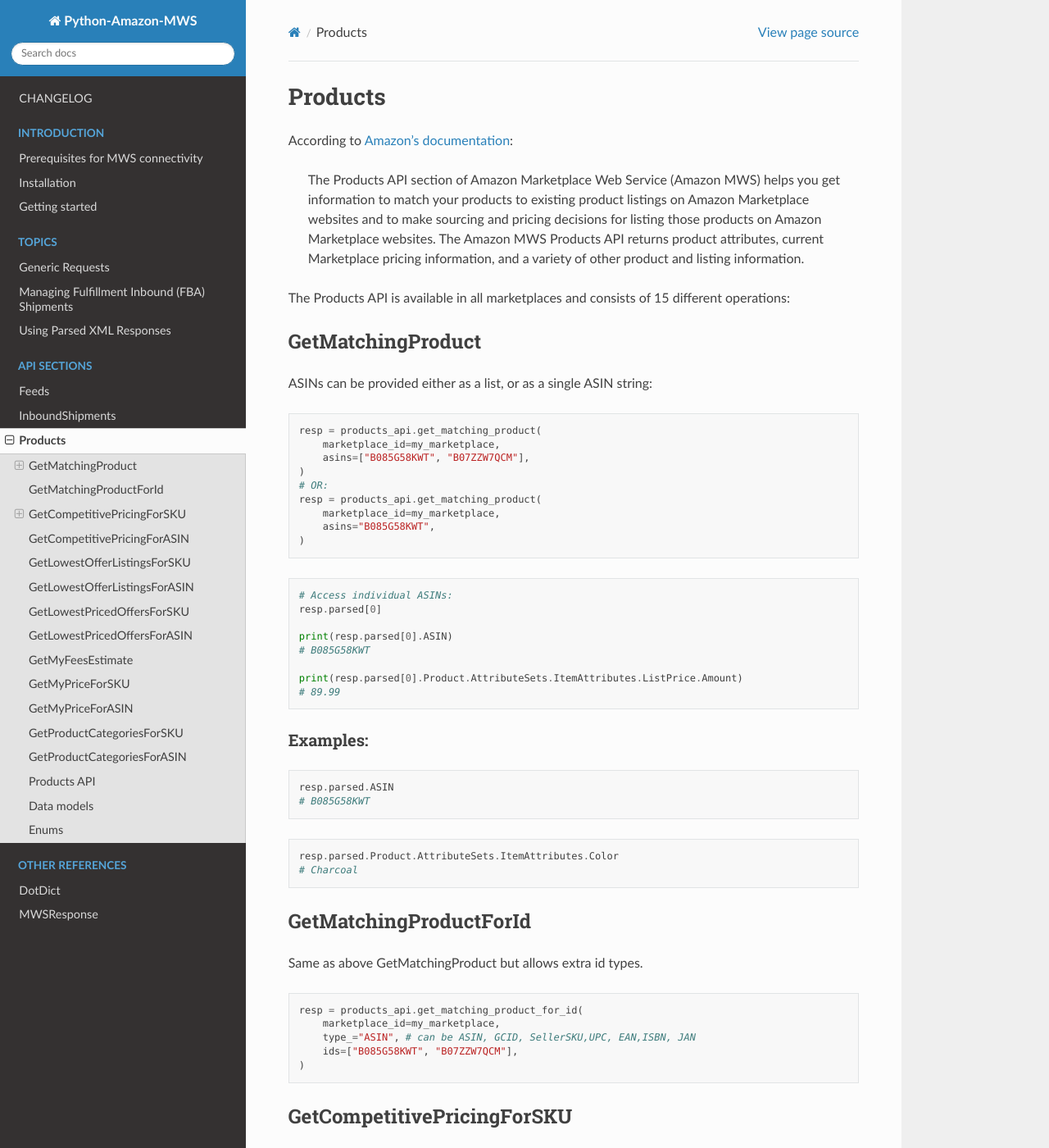
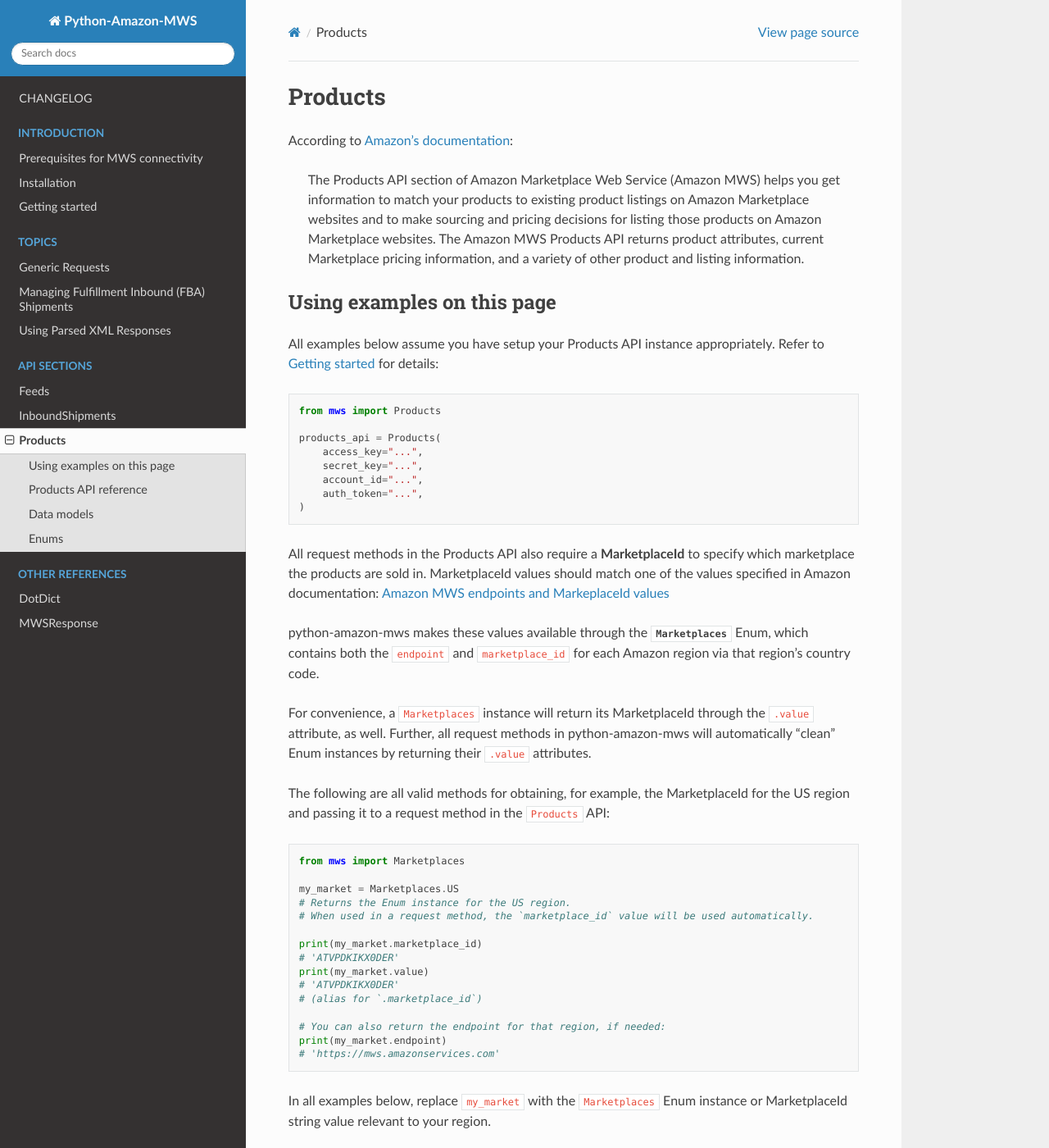
Before and after one commit to python-amazon-mws/python-amazon-mws, a Sphinx documentation site: the page built from docs/source/apis/Products.rst, in a window 1280 px wide and 1400 px high. Shown: the whole window at 82% size. Built offline with Sphinx 7.4.7 and the Read the Docs theme 2.0.0, drawn with Linux system fonts in a browser that asks for light colours; some of the changed text lies outside the part shown.

Commit message:
Final rewrite on Products API docs.
- Examples fleshed out inside autodoc sections
- Separate references to the different API operations removed;
  making autodoc do all the work here.
- Updated marketplace details, describing usage alongside new "cleaning"
  methodology for Enums throughout the library.
- Examples added for Enums and data models.

```diff
--- a/docs/source/apis/Products.rst
+++ b/docs/source/apis/Products.rst
@@ -9,207 +9,8 @@
    listing those products on Amazon Marketplace websites. The Amazon MWS Products API returns product attributes,
    current Marketplace pricing information, and a variety of other product and listing information.
 
-The Products API is available in all marketplaces and consists of 15 different operations:
-
-GetMatchingProduct
-==================
-
-ASINs can be provided either as a list, or as a single ASIN string:
-
-.. code-block:: python
-
-    resp = products_api.get_matching_product(
-        marketplace_id=my_marketplace,
-        asins=["B085G58KWT", "B07ZZW7QCM"],
-    )
-    # OR:
-    resp = products_api.get_matching_product(
-        marketplace_id=my_marketplace,
-        asins="B085G58KWT",
-    )
-
-.. code-block:: python
-
-    # Access individual ASINs:
-    resp.parsed[0]
-
-    print(resp.parsed[0].ASIN)
-    # B085G58KWT
-
-    print(resp.parsed[0].Product.AttributeSets.ItemAttributes.ListPrice.Amount)
-    # 89.99
-
-Examples:
----------
-
-.. code-block:: python
-
-    resp.parsed.ASIN
-    # B085G58KWT
-
-.. code-block:: python
-
-    resp.parsed.Product.AttributeSets.ItemAttributes.Color
-    # Charcoal
-
-GetMatchingProductForId
-=======================
-
-Same as above GetMatchingProduct but allows extra id types.
-
-.. code-block:: python
-
-    resp = products_api.get_matching_product_for_id(
-        marketplace_id=my_marketplace,
-        type_="ASIN", # can be ASIN, GCID, SellerSKU,UPC, EAN,ISBN, JAN
-        ids=["B085G58KWT", "B07ZZW7QCM"],
-    )
-
-GetCompetitivePricingForSKU
+Using examples on this page
 ===========================
-
-.. code-block:: python
-
-    resp = products_api.get_competitive_pricing_for_sku(
-        marketplace_id=my_marketplace,
-        skus=["OO-NL0F-795Z"],
-    )
-
-
-Example:
---------
-
-Buy Box price
-
-.. code-block:: python
-
-    resp.parsed.Product.CompetitivePricing.CompetitivePrices.CompetitivePrice.Price.LandedPrice.Amount
-
-GetCompetitivePricingForASIN
-============================
-
-From Amazon:
-   Returns the current competitive price of a product, based on ASIN.
-
-.. code-block:: python
-
-    resp = products_api.get_competitive_pricing_for_asin(
-        marketplace_id=my_marketplace,
-        asins=["B085G58KWT"],
-    )
-
-Same as GetCompetitivePricingForSKU above, but pass in a list of ASINs rather than SKUs.
-
-GetLowestOfferListingsForSKU
-============================
-
-.. code-block:: python
-
-    resp = products_api.get_lowest_offer_listings_for_sku(
-        marketplace_id=my_marketplace,
-        skus=["OO-NL0F-795Z"],
-        condition="New" # Any, New, Used, Collectible, Refurbished, Club. Default = Any
-    )
-
-GetLowestOfferListingsForASIN
-=============================
-
-.. code-block:: python
-
-    resp = products_api.get_lowest_offer_listings_for_asin(
-        marketplace_id=my_marketplace,
-        asins=["B085G58KWT"],
-        condition="New" # Any, New, Used, Collectible, Refurbished, Club. Default = Any
-    )
-
-GetLowestPricedOffersForSKU
-===========================
-
-.. code-block:: python
-
-    resp = products_api.get_lowest_priced_offers_for_sku(
-        marketplace_id=my_marketplace,
-        skus=["OO-NL0F-795Z"],
-        condition="New" # Any, New, Used, Collectible, Refurbished, Club. Default = Any
-    )
-
-GetLowestPricedOffersForASIN
-============================
-
-.. code-block:: python
-
-    resp = products_api.get_lowest_priced_offers_for_asin(
-        marketplace_id=my_marketplace,
-        asins=["B085G58KWT"],
-        condition="New" # Any, New, Used, Collectible, Refurbished, Club. Default = Any
-    )
-
-GetMyFeesEstimate
-=================
-
-.. code-block:: python
-
-    my_price = MoneyType(amount=123.45, currency_code="GBP")
-    my_shipping = MoneyType(amount=0.00, currency_code="GBP")
-    my_product_price = PriceToEstimateFees(listing_price=my_price, shipping=my_shipping)
-
-    my_product = FeesEstimateRequest(
-        marketplace_id = my_marketplace,
-        id_type="ASIN",  # ASIN or SKU
-        id_value="B07QR73T66",
-        price_to_estimate_fees=my_product_price,
-        is_amazon_fulfilled=False,
-        identifier="request001",  # any identifier you want
-    )
-
-    resp = products_api.get_my_fees_estimate(my_product)
-
-GetMyPriceForSKU
-================
-
-.. code-block:: python
-
-    resp = pr oducts_api.get_my_price_for_sku(
-        marketplace_id = my_marketplace,
-        skus="OO-NL0F-795Z",
-        condition="New"
-        # Any, New, Used, Collectible, Refurbished, Club. Default = All
-    )
-
-GetMyPriceForASIN
-=================
-
-.. code-block:: python
-
-    resp = products_api.get_my_price_for_asin(
-        marketplace_id=my_marketplace,
-        asins="B07QR73T66",
-        condition="New"
-        # Any, New, Used, Collectible, Refurbished, Club. Default = All
-    )
-
-GetProductCategoriesForSKU
-==========================
-
-.. code-block:: python
-
-    resp = products_api.get_product_categories_for_sku(
-        marketplace_id=my_marketplace,
-        sku="OO-NL0F-795Z"
-    )
-
-GetProductCategoriesForASIN
-===========================
-
-.. code-block:: python
-
-    resp = products_api.get_product_categories_for_asin(
-        marketplace_id=my_marketplace,
-        asin="B07QR73T66"
-    )
-
-Products API
-============
 
 All examples below assume you have setup your Products API instance appropriately. Refer to :doc:`../gettingStarted`
 for details:
@@ -225,14 +26,43 @@
         auth_token="...",
     )
 
-All request methods in the Products API also require a **Marketplace ID** to specify which marketplace the products
-are sold in. For example, using the US marketplace:
+All request methods in the Products API also require a **MarketplaceId** to specify which marketplace the products
+are sold in. MarketplaceId values should match one of the values specified in Amazon documentation:
+`Amazon MWS endpoints and MarkeplaceId values <https://docs.developer.amazonservices.com/en_US/dev_guide/DG_Endpoints.html>`_
+
+python-amazon-mws makes these values available through the :py:class:`Marketplaces <mws.mws.Marketplaces>` Enum, which
+contains both the ``endpoint`` and ``marketplace_id`` for each Amazon region via that region's country code.
+
+For convenience, a ``Marketplaces`` instance will return its MarketplaceId through the ``.value`` attribute, as well.
+Further, all request methods in python-amazon-mws will automatically "clean" Enum instances by returning their ``.value``
+attributes.
+
+The following are all valid methods for obtaining, for example, the MarketplaceId for the US region and passing it
+to a request method in the ``Products`` API:
 
 .. code-block:: python
 
     from mws import Marketplaces
 
-    my_marketplace = Marketplaces.US.marketplace_id
+    my_market = Marketplaces.US
+    # Returns the Enum instance for the US region.
+    # When used in a request method, the `marketplace_id` value will be used automatically.
+
+    print(my_market.marketplace_id)
+    # 'ATVPDKIKX0DER'
+    print(my_market.value)
+    # 'ATVPDKIKX0DER'
+    # (alias for `.marketplace_id`)
+
+    # You can also return the endpoint for that region, if needed:
+    print(my_market.endpoint)
+    # 'https://mws.amazonservices.com'
+
+In all examples below, replace ``my_market`` with the ``Marketplaces`` Enum instance or MarketplaceId string value
+relevant to your region.
+
+Products API reference
+======================
 
 .. ################################################# Class definition ##################################################
 .. autoclass:: mws.apis.products.Products
@@ -247,7 +77,7 @@
         .. code-block:: python
 
             resp = products_api.list_matching_products(
-                marketplace_id=my_marketplace,
+                marketplace_id=my_market,
                 query=“Python”,
             )
 
@@ -286,159 +116,248 @@
    .. ############################################### GetMatchingProduct ###############################################
    .. automethod:: get_matching_product
 
-      .. rubric:: Examples
+      .. rubric:: Example
+      .. code-block:: python
 
-      - Something:
+          resp = products_api.get_matching_product(
+              marketplace_id=my_market,
+              asins=["B085G58KWT", "B07ZZW7QCM"],
+          )
 
-        .. code-block:: python
+          # Iterate over products returned by the request
+          for product in resp.parsed.Product:
+              # Access identifiers
+              print(product.Identifiers.MarketplaceASIN.ASIN)
+              print(product.Identifiers.MarketplaceASIN.MarketplaceId)
 
-            # foo
+              # Attributes of the product, for instance a ListPrice (by amount and currency code):
+              print(product.AttributeSets.ItemAttributes.ListPrice.Amount)
+              print(product.AttributeSets.ItemAttributes.ListPrice.CurrencyCode)
 
    .. ############################################ GetMatchingProductForId #############################################
    .. automethod:: get_matching_product_for_id(marketplace_id: str, type_: str, ids: Union[List[str], str])
 
-      .. rubric:: Examples
+      .. rubric:: Example
+      .. code-block:: python
 
-      - Something:
-
-        .. code-block:: python
-
-            # foo
+          resp = products_api.get_matching_product_for_id(
+              marketplace_id=my_market,
+              type_="ASIN",
+              ids=["B085G58KWT", "B07ZZW7QCM"],
+          )
 
    .. ########################################## GetCompetitivePricingForSKU ###########################################
    .. automethod:: get_competitive_pricing_for_sku
 
-      .. rubric:: Examples
+      .. rubric:: Example
+      .. code-block:: python
 
-      - Something:
+          resp = products_api.get_competitive_pricing_for_sku(
+              marketplace_id=my_market,
+              skus=["OO-NL0F-795Z"],
+          )
 
-        .. code-block:: python
-
-            # foo
+          for product in resp.parsed.Product:
+              product.CompetitivePricing.NumberOfOfferListings
+              product.CompetitivePricing.CompetitivePrices.CompetitivePrice.Price.LandedPrice.Amount
 
    .. ########################################## GetCompetitivePricingForASIN ##########################################
    .. automethod:: get_competitive_pricing_for_asin
 
-      .. rubric:: Examples
+      .. rubric:: Example
+      .. code-block:: python
 
-      - Something:
-
-        .. code-block:: python
-
-            # foo
+          resp = products_api.get_competitive_pricing_for_asin(
+              marketplace_id=my_market,
+              asins=["B085G58KWT"],
+          )
 
    .. ########################################## GetLowestOfferListingsForSKU ##########################################
    .. automethod:: get_lowest_offer_listings_for_sku
 
-      .. rubric:: Examples
+      .. rubric:: Example
+      .. code-block:: python
 
-      - Something:
-
-        .. code-block:: python
-
-            # foo
+          resp = products_api.get_lowest_offer_listings_for_sku(
+              marketplace_id=my_market,
+                skus=["OO-NL0F-795Z"],
+                condition="New" # Any, New, Used, Collectible, Refurbished, Club. Default = Any
+            )
 
    .. ########################################## GetLowestOfferListingsForASIN #########################################
    .. automethod:: get_lowest_offer_listings_for_asin
 
-      .. rubric:: Examples
+      .. rubric:: Example
+      .. code-block:: python
 
-      - Something:
-
-        .. code-block:: python
-
-            # foo
+          resp = products_api.get_lowest_offer_listings_for_asin(
+              marketplace_id=my_market,
+              asins=["B085G58KWT"],
+              condition="New" # Any, New, Used, Collectible, Refurbished, Club. Default = Any
+          )
 
    .. ########################################## GetLowestPricedOffersForSKU ###########################################
    .. automethod:: get_lowest_priced_offers_for_sku
 
-      .. rubric:: Examples
+      .. rubric:: Example
+      .. code-block:: python
 
-      - Something:
-
-        .. code-block:: python
-
-            # foo
+          resp = products_api.get_lowest_priced_offers_for_sku(
+              marketplace_id=my_market,
+              skus=["OO-NL0F-795Z"],
+              condition="New" # Any, New, Used, Collectible, Refurbished, Club. Default = Any
+          )
 
    .. ########################################## GetLowestPricedOffersForASIN ##########################################
    .. automethod:: get_lowest_priced_offers_for_asin
 
-      .. rubric:: Examples
+      .. rubric:: Example
+      .. code-block:: python
 
-      - Something:
-
-        .. code-block:: python
-
-            # foo
+          resp = products_api.get_lowest_priced_offers_for_asin(
+              marketplace_id=my_market,
+              asins=["B085G58KWT"],
+              condition="New" # Any, New, Used, Collectible, Refurbished, Club. Default = Any
+          )
 
    .. ############################################### GetMyFeesEstimate ################################################
    .. automethod:: get_my_fees_estimate
 
       Accepts one or more :py:class:`FeesEstimateRequest <mws.models.products.FeesEstimateRequest>` instances as
-      arguments.
+      arguments:
 
-      .. rubric:: Examples
+      .. rubric:: Example
+      .. code-block:: python
 
-      - Something:
+          estimate_request = FeesEstimateRequest(...)
+          resp = products_api.get_my_fees_estimate(estimate_request)
 
-        .. code-block:: python
+      Multiple estimates can be requested at the same time, as well:
 
-            # foo
+      .. code-block:: python
+
+          estimate_request1 = FeesEstimateRequest(...)
+          estimate_request2 = FeesEstimateRequest(...)
+          resp = products_api.get_my_fees_estimate(estimate_request1, estimate_request2, ...)
 
    .. ################################################ GetMyPriceForSKU ################################################
    .. automethod:: get_my_price_for_sku
 
-      .. rubric:: Examples
+      .. rubric:: Example
+      .. code-block:: python
 
-      - Something:
-
-        .. code-block:: python
-
-            # foo
+          resp = products_api.get_my_price_for_sku(
+            marketplace_id = my_market,
+            skus="OO-NL0F-795Z",
+            condition="New"
+            # Any, New, Used, Collectible, Refurbished, Club. Default = All
+        )
 
    .. ################################################ GetMyPriceForASIN ###############################################
    .. automethod:: get_my_price_for_asin
 
-      .. rubric:: Examples
+      .. rubric:: Example
+      .. code-block:: python
 
-      - Something:
-
-        .. code-block:: python
-
-            # foo
+          resp = products_api.get_my_price_for_asin(
+              marketplace_id=my_market,
+              asins="B07QR73T66",
+              condition="New"
+              # Any, New, Used, Collectible, Refurbished, Club. Default = All
+          )
 
    .. ########################################### GetProductCategoriesForSKU ###########################################
    .. automethod:: get_product_categories_for_sku
 
-      .. rubric:: Examples
+      .. rubric:: Example
+      .. code-block:: python
 
-      - Something:
-
-        .. code-block:: python
-
-            # foo
+          resp = products_api.get_product_categories_for_sku(
+              marketplace_id=my_market,
+              sku="OO-NL0F-795Z"
+          )
 
    .. ########################################### GetProductCategoriesForASIN ##########################################
    .. automethod:: get_product_categories_for_asin
 
-      .. rubric:: Examples
+      .. rubric:: Example
+      .. code-block:: python
 
-      - Something:
-
-        .. code-block:: python
-
-            # foo
+          resp = products_api.get_product_categories_for_asin(
+              marketplace_id=my_market,
+              asin="B07QR73T66"
+          )
 
 Data models
 ===========
 
 .. autoclass:: mws.models.products.FeesEstimateRequest
+
+   Instances of this model are required for the argument(s) of
+   :py:meth:`get_my_fees_estimate <mws.apis.products.Products.get_my_fees_estimate>`. Constructing an instance of this
+   model requires the use of other data models in the Products API, as well.
+
+   .. rubric:: Example
+
+   1. Start by creating :py:class:`MoneyType <mws.models.products.MoneyType>` instances to account for different prices
+      associated with the request, such as ``listing_price`` and ``shipping``:
+
+      .. code-block:: python
+
+          from mws.models.products import MoneyType, CurrencyCode
+
+          my_price = MoneyType(amount=123.45, currency_code=CurrencyCode.GBP)
+          # Note the `currency_code` argument also accepts string literals of the currency code:
+          my_shipping = MoneyType(amount=5.00, currency_code='GBP')
+
+   2. Combine these prices into a :py:class:`PriceToEstimateFees <mws.models.products.PriceToEstimateFees>` instance:
+
+      .. code-block:: python
+
+          from mws.models.products import PriceToEstimateFees
+
+          my_product_price = PriceToEstimateFees(listing_price=my_price, shipping=my_shipping)
+
+      For the JP market only, this price to estimate fees may optionally include
+      :py:class:`Points <mws.models.products.Points>`.
+
+   3. Use the ``PriceToEstimateFees`` instance along with other data to construct the final
+      ``FeesEstimateRequest`` instance:
+
+      .. code-block:: python
+
+          from mws.models.products import FeesEstimateRequest
+
+          estimate_request = FeesEstimateRequest(
+              marketplace_id=my_market,
+              id_type="ASIN",  # either 'ASIN' or 'SKU', indicating the type of the `id_value` argument:
+              id_value="B07QR73T66",
+              price_to_estimate_fees=my_product_price,  # your `PriceToEstimateFees` instance
+              is_amazon_fulfilled=False,
+              identifier="request001",  # a unique identifier of your choosing
+          )
+
 .. autoclass:: mws.models.products.PriceToEstimateFees
+
+   Accepts instances of :py:class:`MoneyType <mws.models.products.MoneyType>` for its ``listing_price`` and
+   ``shipping``, and optionally accepts a :py:class:`Points <mws.models.products.Points>` instance
+   to denote a points value (in JP region only).
+
 .. autoclass:: mws.models.products.MoneyType
+
+   .. rubric:: Example
+   .. code-block:: python
+
+      from mws.models.products import MoneyType, CurrencyCode
+
+      my_money = MoneyType(amount=3.50, currency_code=CurrencyCode.USD)
+
 .. autoclass:: mws.models.products.Points
 
+   Points are expressed in terms of a ``points_number`` and a ``monetary_value`` for those points, the latter of which
+   must be an instance of :py:class:`MoneyType <mws.models.products.MoneyType>`.
+
    .. rubric:: Example:
-
    .. code-block:: python
 
       from mws.models.products import Points, MoneyType, CurrencyCode
@@ -448,6 +367,18 @@
 
       # Now assign the points like so:
       points = Points(points_number=35, monetary_value=monetary_value)
+
+   When used in a request, `points` will be converted to a set of parameters like so:
+
+   .. code-block:: python
+
+      print(points.to_params())
+      # {'PointsNumber': 35, 'PointsMonetaryValue.Amount': 2000.0, 'PointsMonetaryValue.CurrencyCode': <CurrencyCode.JPY: ('JPY', 'Japanese yen')>}
+
+   .. note:: You will see the ``PointsMonetaryValue.CurrencyCode`` element remains an instance of Enum at this stage.
+      When used in a request, it is automatically "cleaned" to its parameterized value, ``'JPY'``.
+
+      Passing the string literal ``'JPY'`` as the ``MoneyType.currency_code`` argument is also accepted.
 
 Enums
 =====
@@ -466,7 +397,6 @@
    - ``MXN``: Mexican peso
 
    .. rubric:: Example:
-
    .. code-block:: python
 
       from mws.models.products import MoneyType, CurrencyCode
```
